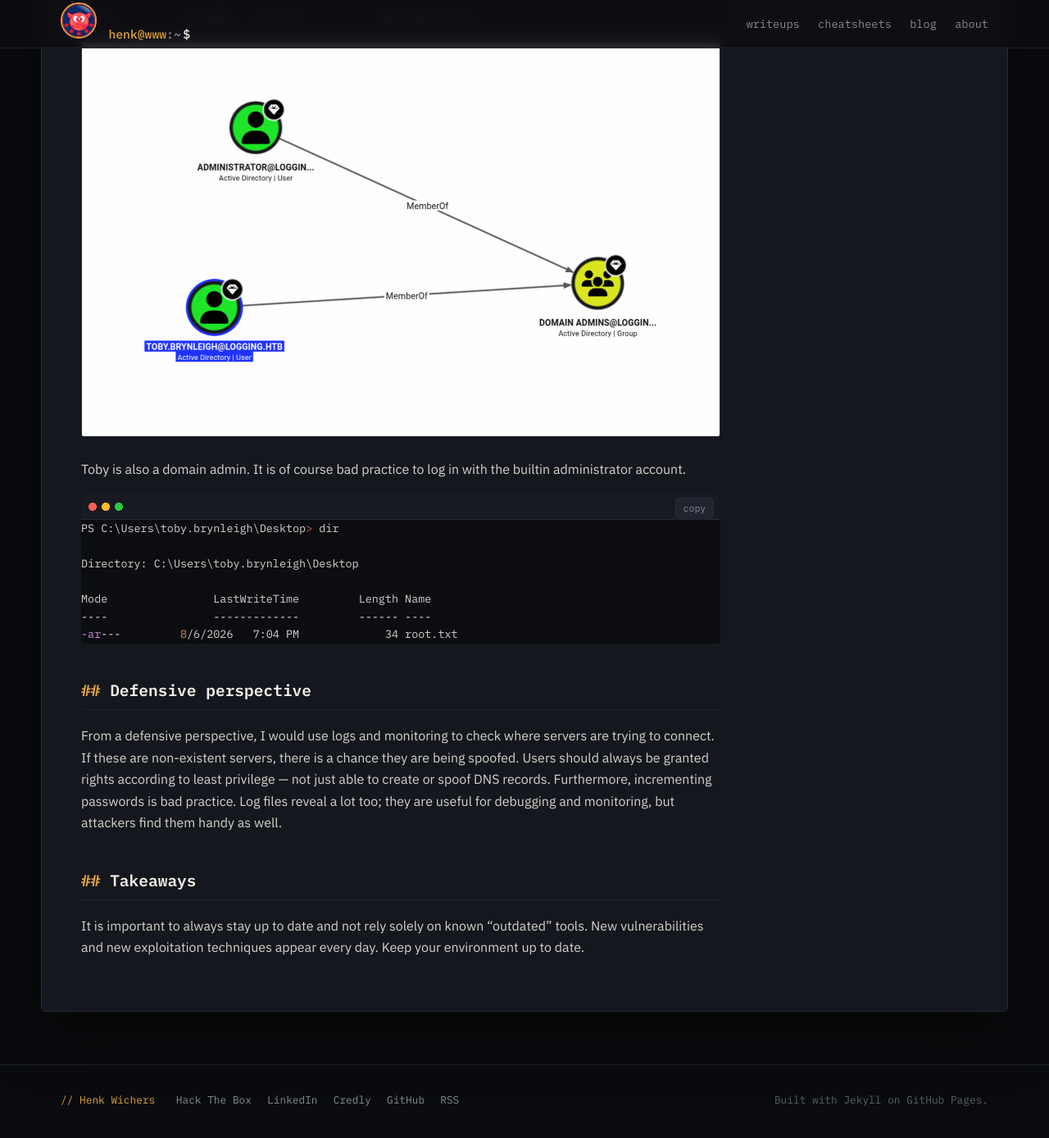
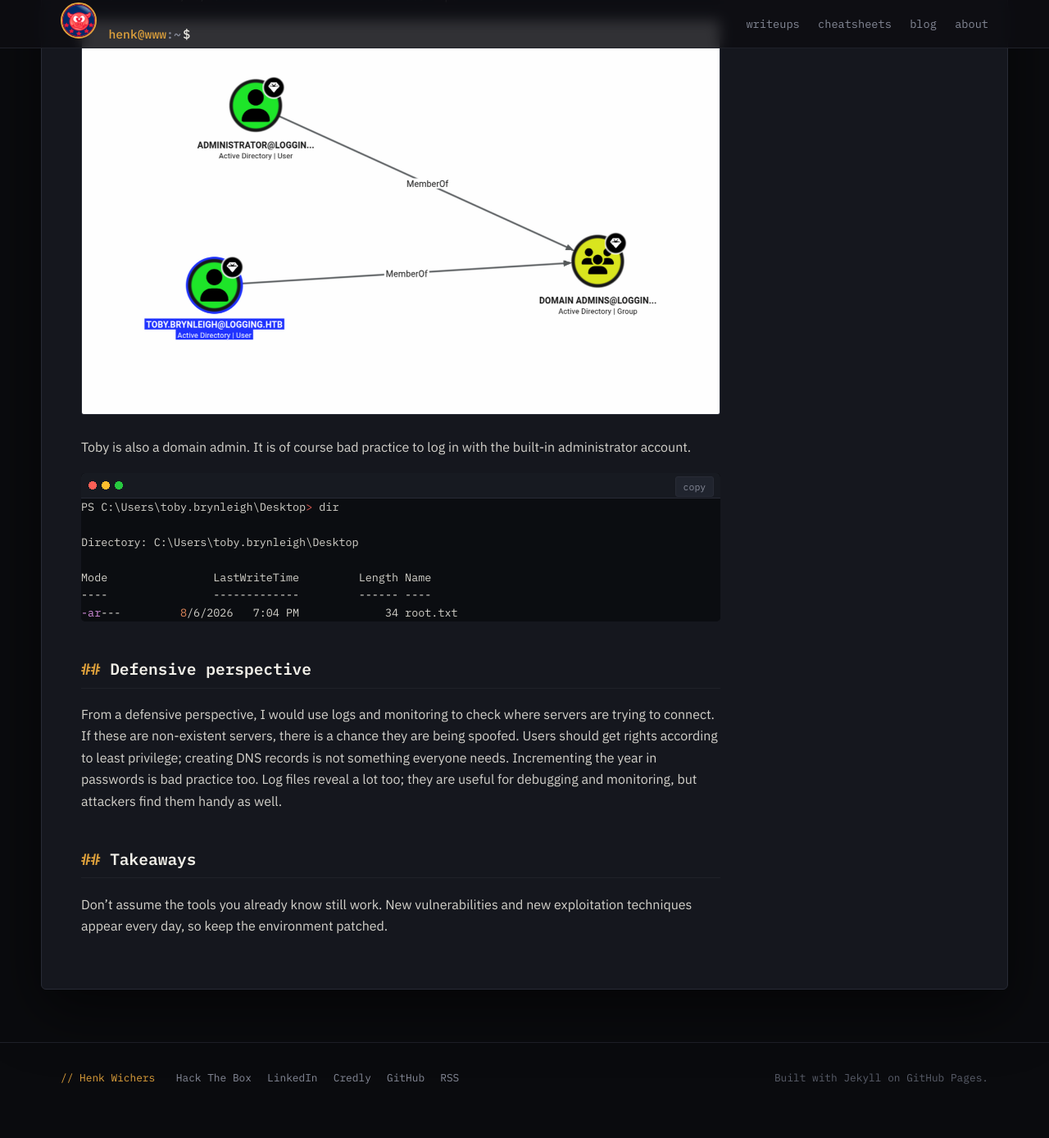
Before and after one commit to HenkWWW/henkwww.github.io, a Jekyll site: the page built from _writeups/Logging.md, in a window 1280 px wide and 1400 px high, scrolled down 21395 px. Shown: the top 1388 px of the window at 82% size. Built offline with Jekyll 4.4.1, drawn with Linux system fonts in a browser that asks for light colours; some of the changed text lies outside the part shown.

Commit message:
Fix language errors in writeups, cheatsheets and blog post

````diff
--- a/_writeups/Logging.md
+++ b/_writeups/Logging.md
@@ -157,7 +157,7 @@
 <SNIP - remaining heartbeat / trace noise omitted>
 ```
 
-Something below catches my eye. In the logs you can see an attempt to log in with the user `svc_recovery`, but it fails because of a wrong password. Let's verify this with nxc.
+One line in the log catches my eye. In the logs you can see an attempt to log in with the user `svc_recovery`, but it fails because of a wrong password. Let's verify this with nxc.
 
 
 ```bash
@@ -166,7 +166,7 @@
 SMB  10.129.45.103  445  DC01  [-] logging\svc_recovery:<REDACTED> STATUS_ACCOUNT_RESTRICTION
 ```
 
-`STATUS_ACCOUNT_RESTRICTION`. Now what? SMB logon is being blocked. If the password were wrong you'd get a different error — `STATUS_LOGON_FAILURE` — as shown below. To contrast: if we try our start account `wallace.everette` with the wrong year in its password (here `2025` instead of `2026`), we get exactly that `STATUS_LOGON_FAILURE`.
+`STATUS_ACCOUNT_RESTRICTION`. Now what? SMB logon is being blocked. If the password were wrong you'd get a different error — `STATUS_LOGON_FAILURE` — as shown below. By contrast: if we try our start account `wallace.everette` with the wrong year in its password (here `2025` instead of `2026`), we get exactly that `STATUS_LOGON_FAILURE`.
 
 ```bash
 nxc smb dc01.logging.htb -u wallace.everette -d logging.htb --dns-server 10.129.45.103 -p 'Welcome2025@'
@@ -338,7 +338,7 @@
 evil-winrm-py -u 'msa_health$' -H <REDACTED> -i dc01.logging.htb
 ```
 
-Among other things, on the root we notice the `Share` and `Wsus` directories.
+Among other things, in the root of C: we notice the `Share` and `Wsus` directories.
 
 ```powershell
 Directory: C:\
@@ -357,7 +357,7 @@
 
 ## DLL sideloading
 
-After investigation, something interesting shows up in the file below.
+While poking around I found this in a log:
 
 ```windows
 type C:\ProgramData\UpdateMonitor\Logs\monitor.log
@@ -375,7 +375,7 @@
 [2026-08-05 21:26:15] Update check completed.
 ```
 
-Interesting here is that the file `settings_update.dll` does not exist. The owner of the log file is `jaylee.clifton`.
+The interesting part: `settings_update.dll` doesn't exist. The owner of the log file is `jaylee.clifton`.
 
 ```text
 get-acl C:\ProgramData\UpdateMonitor\Logs\monitor.log | fl
@@ -739,7 +739,7 @@
 <REDACTED>
 ```
 
-For some reason I can't write the ticket to a file. No problem — I copy the output to the clipboard and paste it into the console after: `echo -n`
+For some reason I can't write the ticket to a file. No problem — I copy the output from the browser and paste it after `echo -n`, like this:
 
 ```bash
 echo -n <REDACTED> | base64 -d > ticket.kirbi
@@ -881,7 +881,7 @@
 
 ![BloodHound - TOBY.BRYNLEIGH is a member of Domain Admins](/assets/img/writeups/logging/bloodhound_toby.png)
 
-Toby is also a domain admin. It is of course bad practice to log in with the builtin administrator account.
+Toby is also a domain admin. It is of course bad practice to log in with the built-in administrator account.
 
 ```powershell
 PS C:\Users\toby.brynleigh\Desktop> dir
@@ -895,8 +895,8 @@
 
 ## Defensive perspective
 
-From a defensive perspective, I would use logs and monitoring to check where servers are trying to connect. If these are non-existent servers, there is a chance they are being spoofed. Users should always be granted rights according to least privilege — not just able to create or spoof DNS records. Furthermore, incrementing passwords is bad practice. Log files reveal a lot too; they are useful for debugging and monitoring, but attackers find them handy as well.
+From a defensive perspective, I would use logs and monitoring to check where servers are trying to connect. If these are non-existent servers, there is a chance they are being spoofed. Users should get rights according to least privilege; creating DNS records is not something everyone needs. Incrementing the year in passwords is bad practice too. Log files reveal a lot too; they are useful for debugging and monitoring, but attackers find them handy as well.
 
 ## Takeaways
 
-It is important to always stay up to date and not rely solely on known "outdated" tools. New vulnerabilities and new exploitation techniques appear every day. Keep your environment up to date.
+Don't assume the tools you already know still work. New vulnerabilities and new exploitation techniques appear every day, so keep the environment patched.
--- a/writeups.html
+++ b/writeups.html
@@ -8,7 +8,7 @@
 <header class="page__head">
   <h1 class="page__title">$ ls writeups/</h1>
   <p class="page__lead">
-    Retired-box writeups. Each one walks the methodology and the
+    Retired-box writeups. Each one walks through the methodology and the
     decision points — not just the commands that happened to work —
     and closes with how the same path would be detected or prevented.
   </p>
````
Also changed, not shown: other parts of _writeups/Logging.md (+9 -9 lines), _cheatsheets/Brute-Force.md (+4 -4 lines), _posts/2026-05-30-cpts-when-skills-arent-the-problem.md (+4 -3 lines), _writeups/RetroTwo.md (+8 -10 lines).
